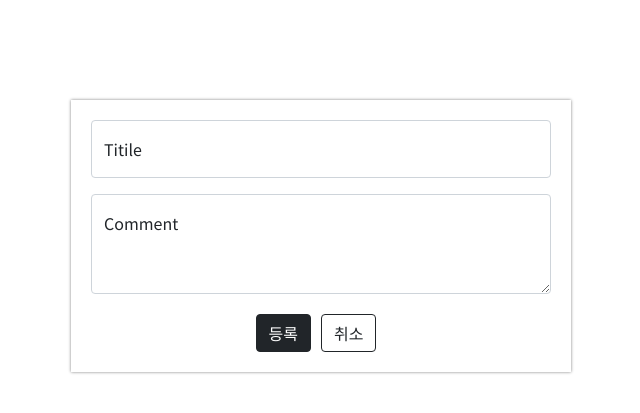
After one commit to Cho-El/What-s-your-MBTI, a Flask app: template templates/discussion_post_add.html in a window 1280 px wide. The commit adds this page. Shown: the top 413 px of the page, without its empty margins (319-959 px from the left). Run offline with Flask 2, Linux system fonts and the light colour scheme; the template is opened without the code that fills it, so the values that code supplies are empty.

Commit message:
22-08-02 sign_up,discussion_post_add
sign_up, discussion_post_add 프론트 완성

```diff
--- /dev/null
+++ b/templates/discussion_post_add.html
@@ -0,0 +1,67 @@
+<!doctype html>
+<html lang="en">
+
+<head>
+<meta charset="utf-8">
+    <meta name="viewport" content="width=device-width, initial-scale=1, shrink-to-fit=no">
+
+    <link href="https://cdn.jsdelivr.net/npm/bootstrap@5.0.2/dist/css/bootstrap.min.css" rel="stylesheet"
+          integrity="sha384-EVSTQN3/azprG1Anm3QDgpJLIm9Nao0Yz1ztcQTwFspd3yD65VohhpuuCOmLASjC" crossorigin="anonymous">
+    <script src="https://ajax.googleapis.com/ajax/libs/jquery/3.5.1/jquery.min.js"></script>
+    <script src="https://cdn.jsdelivr.net/npm/bootstrap@5.0.2/dist/js/bootstrap.bundle.min.js"
+            integrity="sha384-MrcW6ZMFYlzcLA8Nl+NtUVF0sA7MsXsP1UyJoMp4YLEuNSfAP+JcXn/tWtIaxVXM"
+            crossorigin="anonymous"></script>
+
+<title>너의 MBTI는?</title>
+
+<link href="https://fonts.googleapis.com/css2?family=Noto+Sans+KR:wght@400;500&display=swap" rel="stylesheet">
+
+<style>
+* {
+font-family: 'Noto Sans KR', sans-serif;
+}
+
+.mypost {
+width: 95%;
+max-width: 500px;
+margin: 100px auto 0px auto;
+padding: 20px;
+box-shadow: 0px 0px 3px 0px gray;
+}
+
+.mybtns {
+display: flex;
+flex-direction: row;
+align-items: center;
+justify-content: center;
+
+margin-top: 20px;
+}
+.mybtns > button {
+margin-right: 10px;
+}
+</style>
+</head>
+
+<body>
+
+<div class="mypost">
+<div class="form-floating mb-3">
+<input type="email" class="form-control" id="floatingInput" placeholder="name@example.com">
+<label for="floatingInput">Titile</label>
+</div>
+
+<div class="form-floating">
+<textarea class="form-control" placeholder="Leave a comment here" id="floatingTextarea2"
+style="height: 100px"></textarea>
+<label for="floatingTextarea2">Comment</label>
+</div>
+<div class="mybtns">
+<button type="button" class="btn btn-dark">등록</button>
+<button type="button" class="btn btn-outline-dark">취소</button>
+</div>
+</div>
+
+</body>
+
+</html>
```
Also changed, not shown: templates/sign_up.html (+24 -9 lines).
